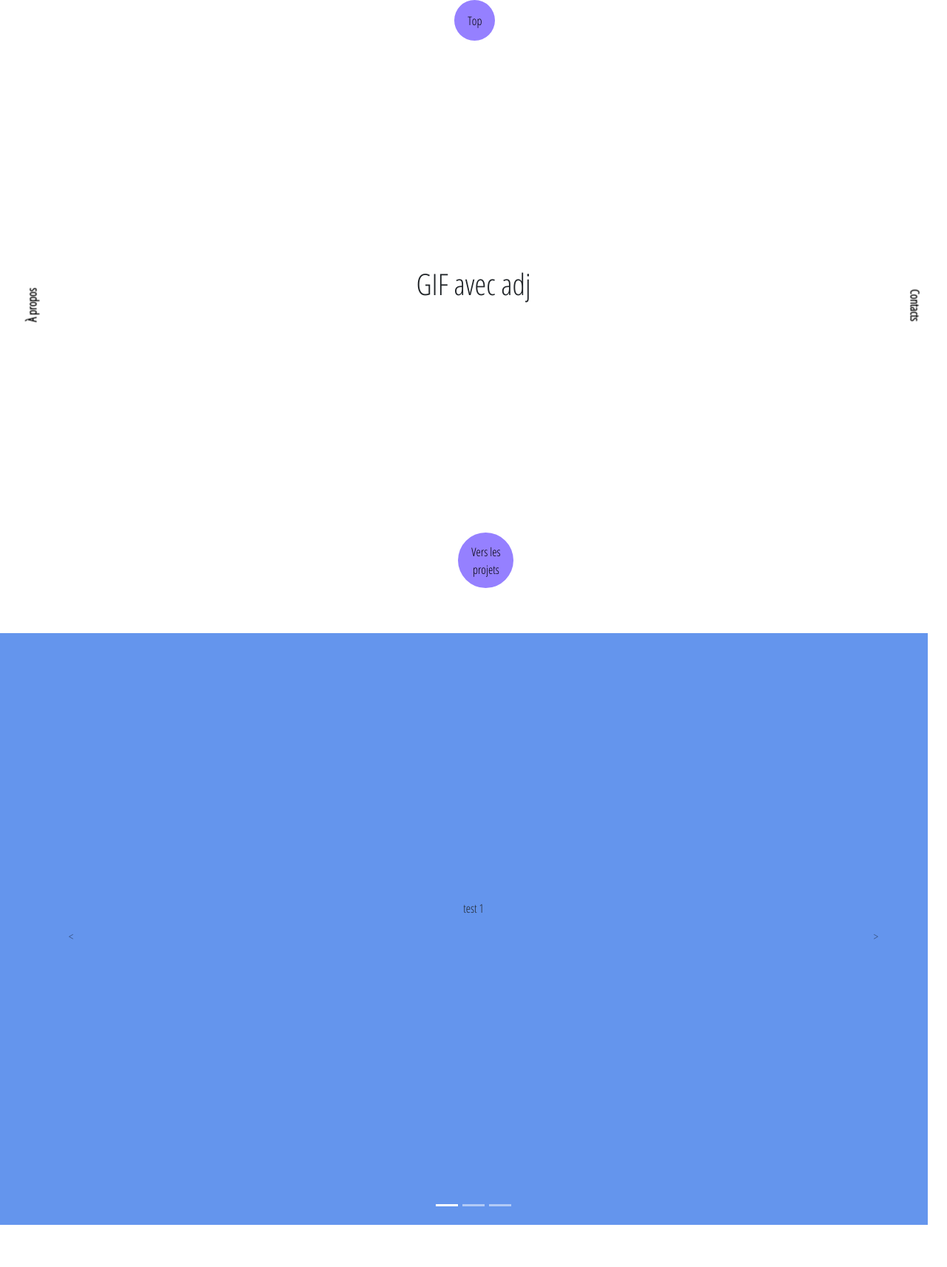
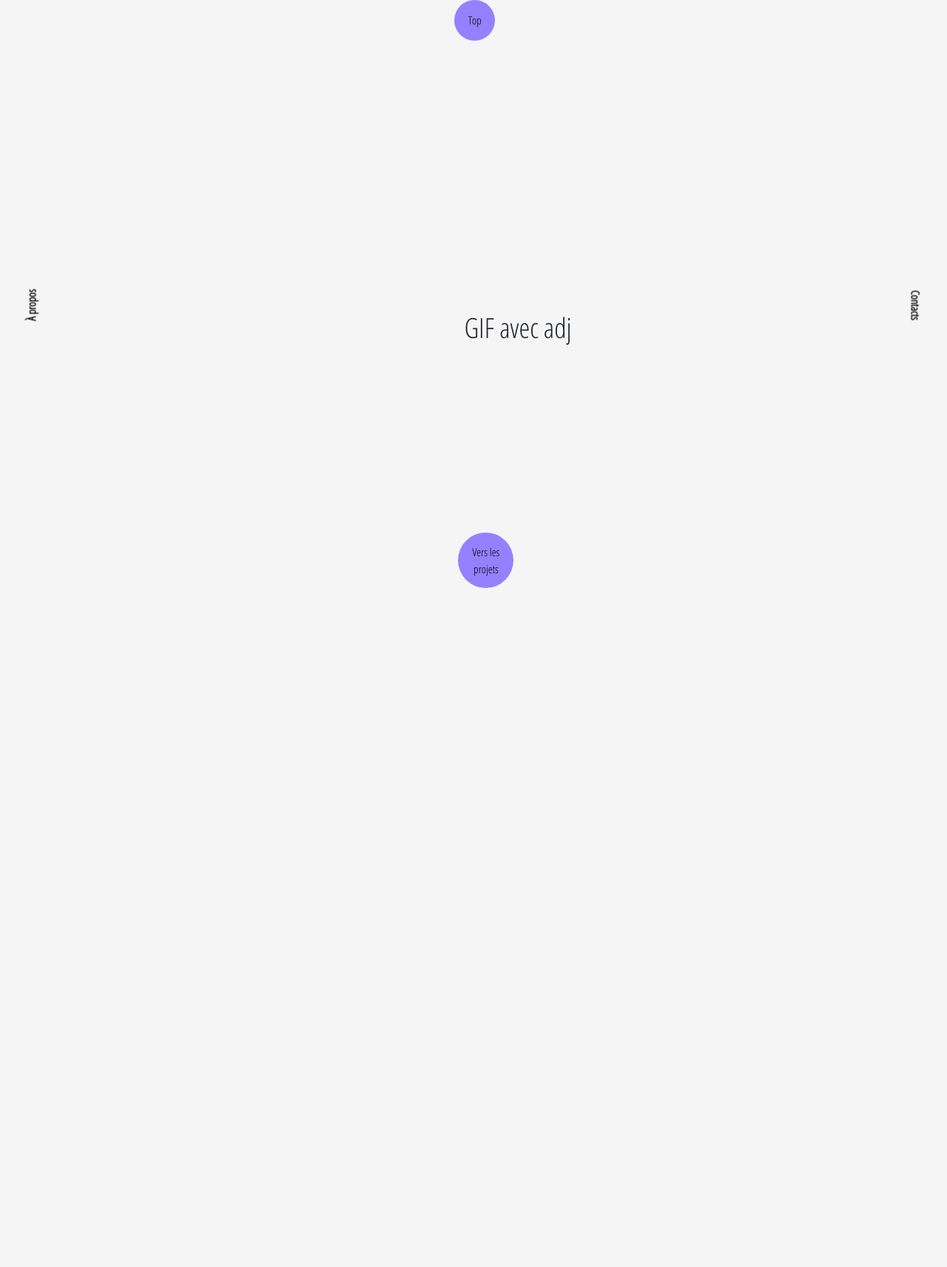
Before and after one commit to Roxane-gll/PortfolioOnline, a PHP site: page / in a window 1280 px wide. Shown: the whole page at 74% size. Before the commit the page ends 1656 px from the top, so only its background shows below. Run offline with PHP 8.4, Linux system fonts and the light colour scheme; some libraries are stand-ins or nearby versions.

```diff
--- a/home.html
+++ b/home.html
@@ -1,4 +1,5 @@
 <!doctype html>
+<html lang="en">
 <head>
     <meta charset="UTF-8">
     <meta name="viewport"
@@ -23,59 +24,6 @@
 
         <div id="projets">
 
-            <div id="carouselExampleControls" class="carousel slide" data-ride="carousel">
-                <ol class="carousel-indicators">
-                    <li data-target="#carouselExampleIndicators" data-slide-to="0" class="active"></li>
-                    <li data-target="#carouselExampleIndicators" data-slide-to="1"></li>
-                    <li data-target="#carouselExampleIndicators" data-slide-to="2"></li>
-                </ol>
-                <div class="carousel-inner">
-                    <div class="carousel-item active">
-                        <p class="car">test 1</p>
-                    </div>
-                    <div class="carousel-item">
-                        <p class="car">test 2</p>
-                    </div>
-                    <div class="carousel-item">
-                        <p class="car">test 3</p>
-                    </div>
-                </div>
-                <a class="carousel-control-prev" href="#carouselExampleControls" role="button" data-slide="prev">
-                    <span class="carousel-control-prev-icon" aria-hidden="true"><</span>
-                    <span class="sr-only">Previous</span>
-                </a>
-                <a class="carousel-control-next" href="#carouselExampleControls" role="button" data-slide="next">
-                    <span class="carousel-control-next-icon" aria-hidden="true"> > </span>
-                    <span class="sr-only">Next</span>
-                </a>
-            </div>
-
-            <div id="carouselExampleControls2" class="carousel slide" data-ride="carousel">
-                <ol class="carousel-indicators">
-                    <li data-target="#carouselExampleIndicators" data-slide-to="0" class="active"></li>
-                    <li data-target="#carouselExampleIndicators" data-slide-to="1"></li>
-                    <li data-target="#carouselExampleIndicators" data-slide-to="2"></li>
-                </ol>
-                <div class="carousel-inner">
-                    <div class="carousel-item active">
-                        <p class="car">test 1</p>
-                    </div>
-                    <div class="carousel-item">
-                        <p class="car">test 2</p>
-                    </div>
-                    <div class="carousel-item">
-                        <p class="car">test 3</p>
-                    </div>
-                </div>
-                <a class="carousel-control-prev" href="#carouselExampleControls2" role="button" data-slide="prev">
-                    <span class="carousel-control-prev-icon" aria-hidden="true"><</span>
-                    <span class="sr-only">Previous</span>
-                </a>
-                <a class="carousel-control-next" href="#carouselExampleControls2" role="button" data-slide="next">
-                    <span class="carousel-control-next-icon" aria-hidden="true"> > </span>
-                    <span class="sr-only">Next</span>
-                </a>
-            </div>
         </div>
     <!-- Optional JavaScript -->
     <!-- jQuery first, then Popper.js, then Bootstrap JS -->
--- a/portfolio.js
+++ b/portfolio.js
@@ -21,9 +21,23 @@ $.ajax({
     dataType: 'json',
     type: 'GET',
     success: function(data) {
-        console.log(data.links)
+        console.log(data.links.github)
+        console.log(Object.entries(data.links))
+        let links=Object.entries(data.links)
+
+        var keys = [];
+        for (var key in links) {
+            if (links.hasOwnProperty(key)) {
+                console.log(key, links[key])
+                console.log(key, links[key][0])
+                $('#contact').prepend(
+                    `<li><a href="${links[key][1]}">${links[key][0]}</a></li>`
+                )
+            }
+        }
+
         let bio=data.bio.replaceAll('\n', '<br>')
-        contactsPerson.innerHTML=`<div><p>${data.links}</div>`
+        //contactsPerson.innerHTML=`<div><p>${data.links}</div>`
         aProposPerson.innerHTML=`<div><p>${bio}</div>`
     }
 })
@@ -80,7 +94,7 @@ $.ajax({
     success: function(data) {
         if (data.length > 0) {
             $.each(data.reverse(), function(i, val) {
-                if(val.title.indexOf('#0')){
+                if(val.title.includes('#0')){
                     $('#projets').prepend(
                         '<div id="'+val.title.slice(0,-3)+'" class="carousel slide" data-ride="carousel">\n' +
                         '<ol class="carousel-indicators" id="'+val.title.slice(0,-3)+'-indicators">\n' +
@@ -88,21 +102,22 @@ $.ajax({
                         '</ol>\n'+
                         '<div class="carousel-inner" id="'+val.title.slice(0,-3)+'-inner">\n'+
                         '   <div class="carousel-item active">\n' +
-                        '        <a class="shot" target="_blank" href="'+ val.html_url +'" title="' + val.title + '"><div class="title">' + val.title + '</div><img src="'+ val.images.hidpi +'"/></a>\n' +
+                        '        <a class="shot" target="_blank" href="'+ val.html_url +'" title="' + val.title + '"><div class="title">' + val.title + '</div><img src="'+ val.images.normal +'"/></a>' +
                         '   </div>\n'+
-                        '<a class="carousel-control-prev" href="#no-shots" role="button" data-slide="prev">\n' +
-                        '       <span class="carousel-control-prev-icon" aria-hidden="true"><</span>\n' +
-                        '       <span class="sr-only">Previous</span>\n' +
-                        '   </a>\n' +
-                        '   <a class="carousel-control-next" href="#no-shots" role="button" data-slide="next">\n' +
-                        '       <span class="carousel-control-next-icon" aria-hidden="true"> > </span>\n' +
-                        '       <span class="sr-only">Next</span>\n' +
-                        '   </a>\n' +
-                        '</div>\n'
+
+                        '</div>\n'+
+                        '<a class="carousel-control-prev" href="#'+val.title.slice(0,-3)+'" role="button" data-slide="prev">\n' +
+                    '       <span class="carousel-control-prev-icon" aria-hidden="true"></span>\n' +
+                    '       <span class="sr-only">Previous</span>\n' +
+                    '   </a>\n' +
+                    '   <a class="carousel-control-next" href="#'+val.title.slice(0,-3)+'" role="button" data-slide="next">\n' +
+                    '       <span class="carousel-control-next-icon" aria-hidden="true"></span>\n' +
+                    '       <span class="sr-only">Next</span>\n' +
+                    '   </a>\n'
                     )
                 }else {
                     $('<div class="carousel-item">\n' +
-                        '        <a class="shot" target="_blank" href="'+ val.html_url +'" title="' + val.title + '"><div class="title">' + val.title + '</div><img src="'+ val.images.hidpi +'"/></a>\n' +
+                        '        <a class="shot" target="_blank" href="'+ val.html_url +'" title="' + val.title + '"><div class="title">' + val.title + '</div><img src="'+ val.images.normal +'"/></a>' +
                         '   </div>').appendTo('#'+val.title.slice(0,-3)+'-inner');
                     $('<li data-target="#carouselExampleIndicators" data-slide-to="'+val.title.slice(-1)+'"></li>').appendTo('#'+val.title.slice(0,-3)+'-indicators')
 
@@ -130,6 +145,24 @@ $.ajax({
     }
 });
 
+/*$.ajax({
+    url: 'https://api.dribbble.com/v2/user/shots?access_token='+person.accessToken,
+    dataType: 'json',
+    type: 'GET',
+    success: function(data) {
+        if (data.length > 0) {
+            $.each(data.reverse(), function(i, val) {
+                $('#projets').prepend(
+                    '<a class="shot" target="_blank" href="'+ val.html_url +'" title="' + val.title + '"><div class="title">' + val.title + '</div><img src="'+ val.images.normal +'"/></a>'
+                )
+            })
+        }
+        else {
+            $('#projets').append('<p>No shots yet!</p>');
+        }
+    }
+});*/
+
 
 // API Variables
 
--- a/style/projetPage.css
+++ b/style/projetPage.css
@@ -26,14 +26,82 @@
     width: 100vw;
 }
 
-.carousel-control-prev>span{
+.carousel-control-prev-icon,
+.carousel-control-next-icon {
+    height: 100px;
+    width: 100px;
+    outline: none;
+    background-size: 100%, 100%;
+    border-radius: 50%;
     background-image: none;
-    position: absolute;
+}
+
+.carousel-control-next-icon:after
+{
+    content: '>';
+    font-size: 55px;
     color: black;
 }
 
-.carousel-control-next>span{
-    background-image: none;
-    position: absolute;
+.carousel-control-prev-icon:after {
+    content: '<';
+    font-size: 55px;
     color: black;
 }
+
+.carousel-indicators li {
+    width: 10px;
+    height: 10px;
+    border-radius: 100%;
+}
+
+@import url("https://fonts.googleapis.com/css?family=Rubik");
+html,
+body {
+    padding: 2rem;
+    margin: 0;
+    background: whitesmoke;
+    font-family: "Rubik";
+    font-size: 15px;
+}
+
+#shots {
+    display: flex;
+    flex-wrap: wrap;
+    max-width: 1080px;
+    margin: auto;
+}
+#shots .shot {
+    position: relative;
+    display: block;
+    width: 25%;
+    background: #ea4c89;
+    color: white;
+    text-decoration: none;
+}
+@media only screen and (max-width: 779px) {
+    #shots .shot {
+        width: 50%;
+    }
+}
+#shots .shot:hover img {
+    opacity: 0.1;
+}
+#shots .shot:hover .title {
+    opacity: 1;
+}
+#shots .shot .title {
+    position: absolute;
+    width: calc(100% - 2rem);
+    padding: 1rem;
+    opacity: 0;
+    transition: opacity 0.2s ease-in-out;
+    font-size: 1rem;
+    font-weight: 500;
+    letter-spacing: 1px;
+}
+#shots .shot img {
+    display: block;
+    max-width: 100%;
+    transition: opacity 0.2s ease-in-out;
+}
```
